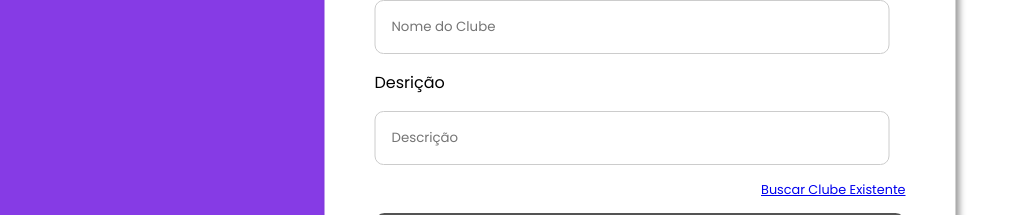
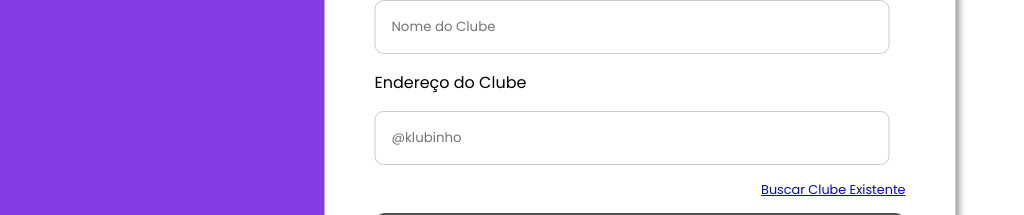
Before and after one commit to ThalitaBispo/klubinho, a React (Vite) app: page /criarclube in a window 1280 px wide. Shown: the part 344-559 px from the top of the page, without its empty margins (0-1024 px from the left). Built offline with nearby package versions, Linux system fonts and the light colour scheme; the HTML template or start-up script is replaced by a standard one.

Commit message:
att cadastro clube

```diff
--- a/src/components/Login/LoginCriarClube.tsx
+++ b/src/components/Login/LoginCriarClube.tsx
@@ -17,8 +17,8 @@ export function LoginCriarClube() {
                     <p>Nome do Clube</p>
                     <input type='text' placeholder='Nome do Clube'></input>
 
-                    <p>Desrição</p>
-                    <input type='text' placeholder='Descrição'></input>
+                    <p>Endereço do Clube</p>
+                    <input type='text' placeholder='@klubinho'></input>
 
                     <p><a href='/entrarclube'>Buscar Clube Existente</a></p>
 
--- a/src/components/Login/LoginForm.tsx
+++ b/src/components/Login/LoginForm.tsx
@@ -116,9 +116,7 @@ export function LoginForm() {
                 required/>
 
             <div className={styles.centerButton}>
-                <Link to='/bemvindo'>
                     <button type='submit'>Cadastrar</button>
-                </Link>
             </div>
         </form>
         </>
```
